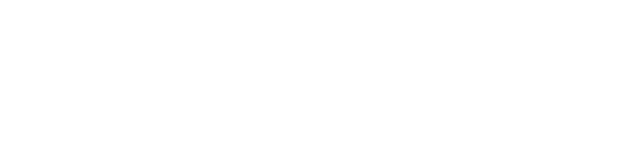
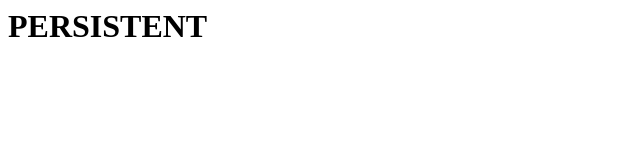
Before and after one commit to Sudipto0007/iAssess_1, a plain HTML site: page index.html in a window 1280 px wide. Shown: the whole page, without its empty margins (0-640 px from the left). Drawn offline with Linux system fonts and the light colour scheme.

Commit message:
Update index.html

```diff
--- a/index.html
+++ b/index.html
@@ -1,6 +1,7 @@
 <html>
-  <head>
-  </head>
-  <body>
-  </body>
+<head>
+</head>
+<body>
+<h1>PERSISTENT</h1>
+</body>
 </html>
```
